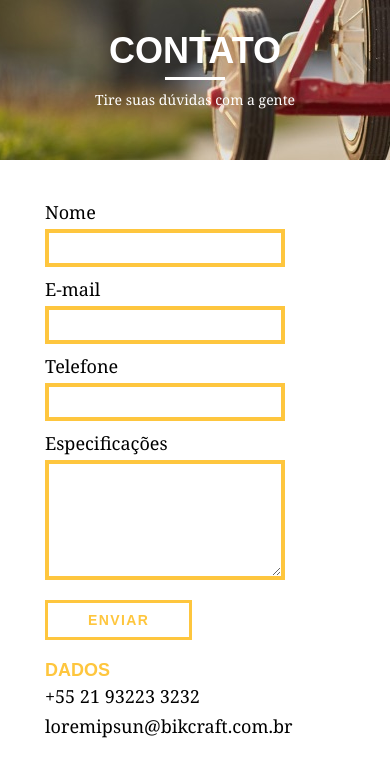
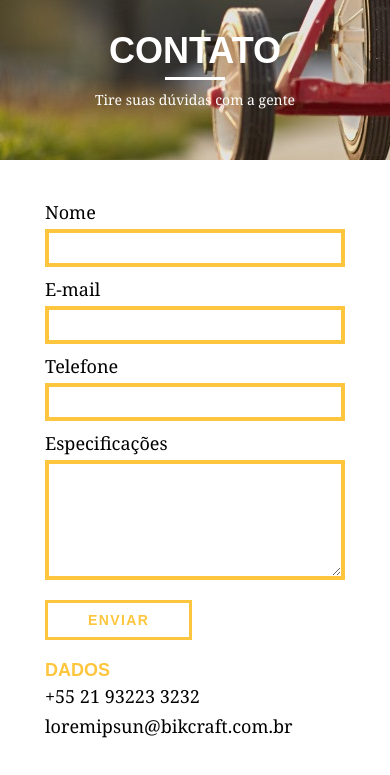
Before and after one commit to Talesb/bikcraft-origamid, a PHP site: page /contato.html in a window 390 px wide. Shown: the part 232-1007 px from the top of the page. Run offline with PHP 8.4, Linux system fonts and the light colour scheme.

Commit message:
Ajustando pagina de contato  pra responsivo

```diff
--- a/css/responsivo.css
+++ b/css/responsivo.css
@@ -152,6 +152,9 @@
 		padding-right: 0px;
 	}
 
-
-
+	/* Contato */
+	.contato_form {
+		padding-right: 0px;
+		margin-bottom: 20px;
+	}
 }
```
